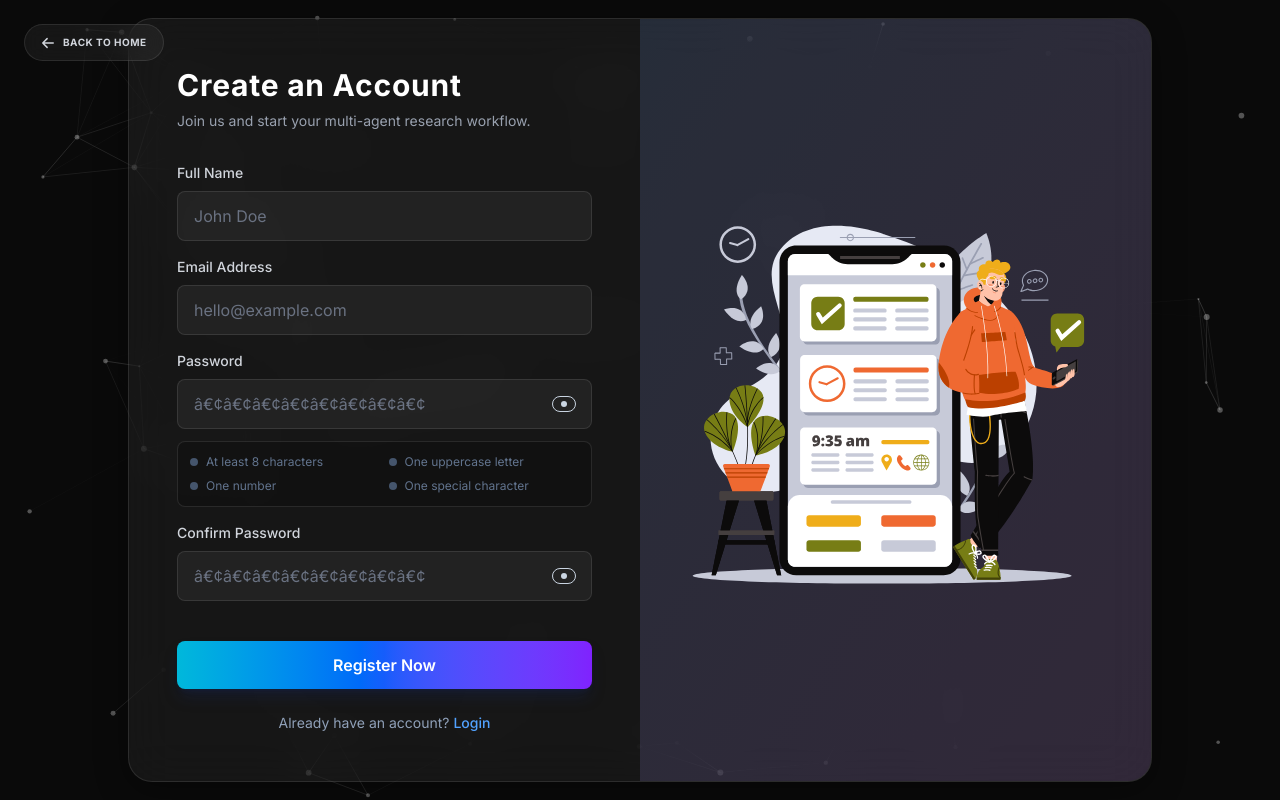
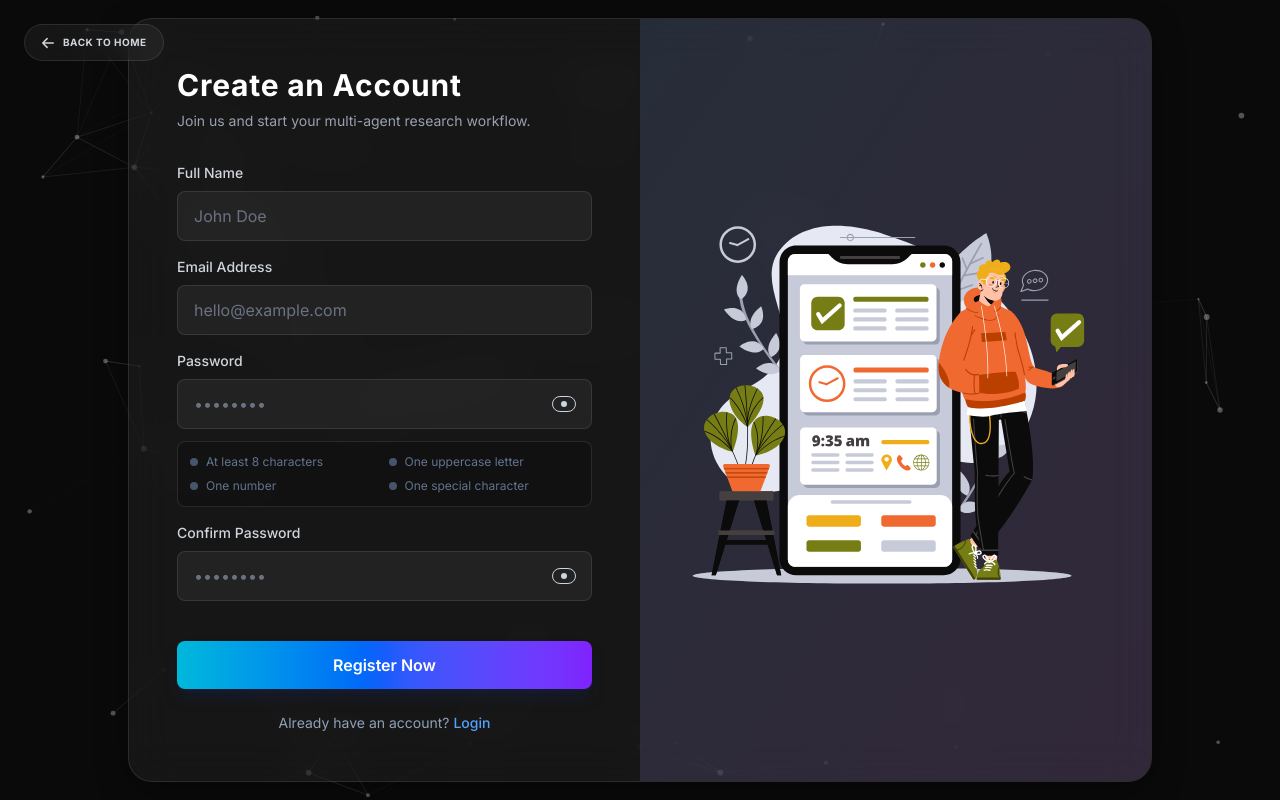
Before and after one commit to Anthic/multiagent-frontend, a Next.js app: page /register in a window 1280 px wide. Built offline with nearby package versions, Linux system fonts and the light colour scheme; no server answers; a web font is replaced by a local one.

Commit message:
feat: implement registration and login pages with GSAP animations and particle effects

```diff
--- a/src/app/(auth)/login/page.tsx
+++ b/src/app/(auth)/login/page.tsx
@@ -221,7 +221,7 @@ const LoginPage = () => {
                 id="password"
                 type="password"
                 autoComplete="current-password"
-                placeholder="â€¢â€¢â€¢â€¢â€¢â€¢â€¢â€¢"
+                placeholder="••••••••"
                 {...register("password")}
                 className="w-full rounded-lg border border-white/10 bg-white/5 px-4 py-3 text-white placeholder-gray-500 transition-all duration-300 focus:outline-none focus:ring-2 focus:ring-blue-500"
               />
--- a/src/app/(auth)/register/page.tsx
+++ b/src/app/(auth)/register/page.tsx
@@ -38,14 +38,14 @@ const fields = [
     id: "password" as const,
     label: "Password",
     type: "password",
-    placeholder: "â€¢â€¢â€¢â€¢â€¢â€¢â€¢â€¢",
+    placeholder: "••••••••",
     autoComplete: "new-password",
   },
   {
     id: "confirmPassword" as const,
     label: "Confirm Password",
     type: "password",
-    placeholder: "â€¢â€¢â€¢â€¢â€¢â€¢â€¢â€¢",
+    placeholder: "••••••••",
     autoComplete: "new-password",
   },
 ];
```
